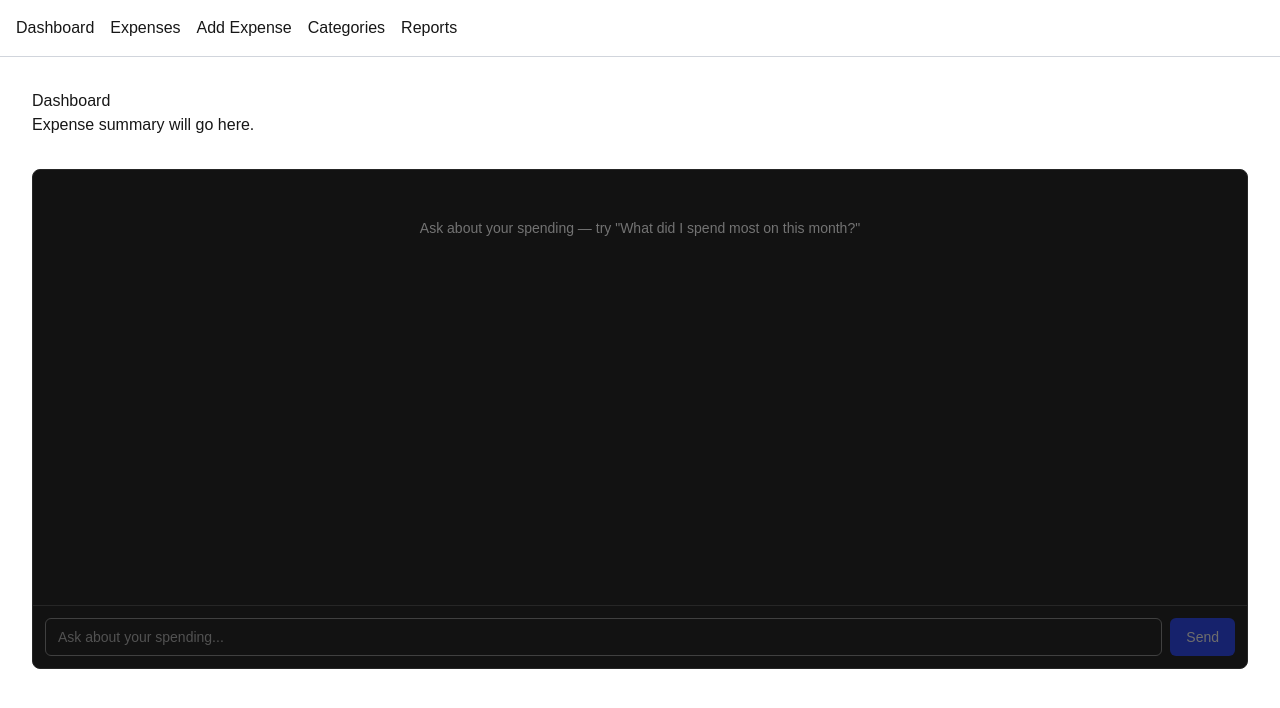
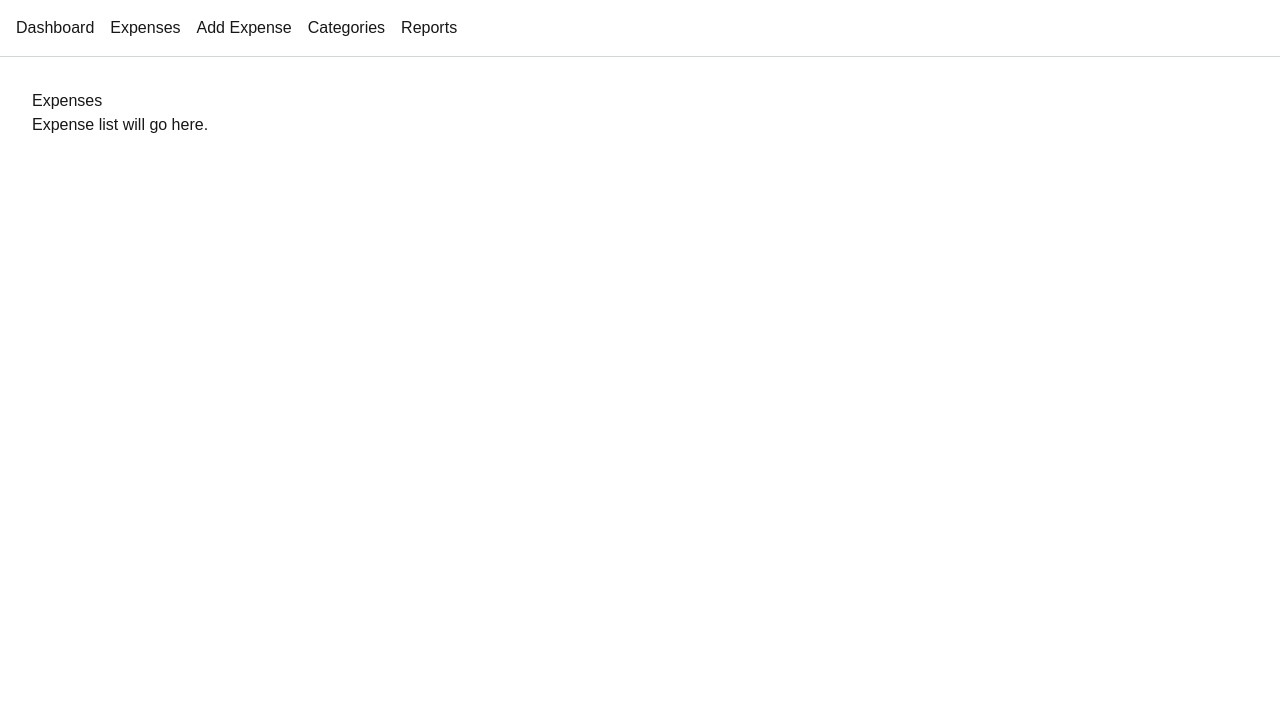
Before and after one commit to shraddhachavan1504/expense-tracker-app, a Next.js app: page /expenses in a window 1280 px wide. Shown: the top 708 px of the page. Built offline with nearby package versions, Linux system fonts and the light colour scheme.

Commit message:
Fix broken import in expenses page

```diff
--- a/src/app/expenses/page.js
+++ b/src/app/expenses/page.js
@@ -1,15 +1,5 @@
-import { SpendingChat } from "@/components/chat/spending-chat";
-import { mockExpenses } from "./expenses/mock-data";
-
-export default function Home() {
-  return (
-    <main style={{ padding: "2rem" }}>
-      <h1>Dashboard</h1>
-      <p>Expense summary will go here.</p>
-
-      <div style={{ marginTop: "2rem", height: "500px" }}>
-        <SpendingChat expenses={mockExpenses} />
-      </div>
-    </main>
-  );
-}
+ export default function ExpensesPage()
+ { return ( <main style={{ padding: "2rem" }}>
+ <h1>Expenses</h1>
+ <p>Expense list will go here.</p>
+ </main> ); }
```
